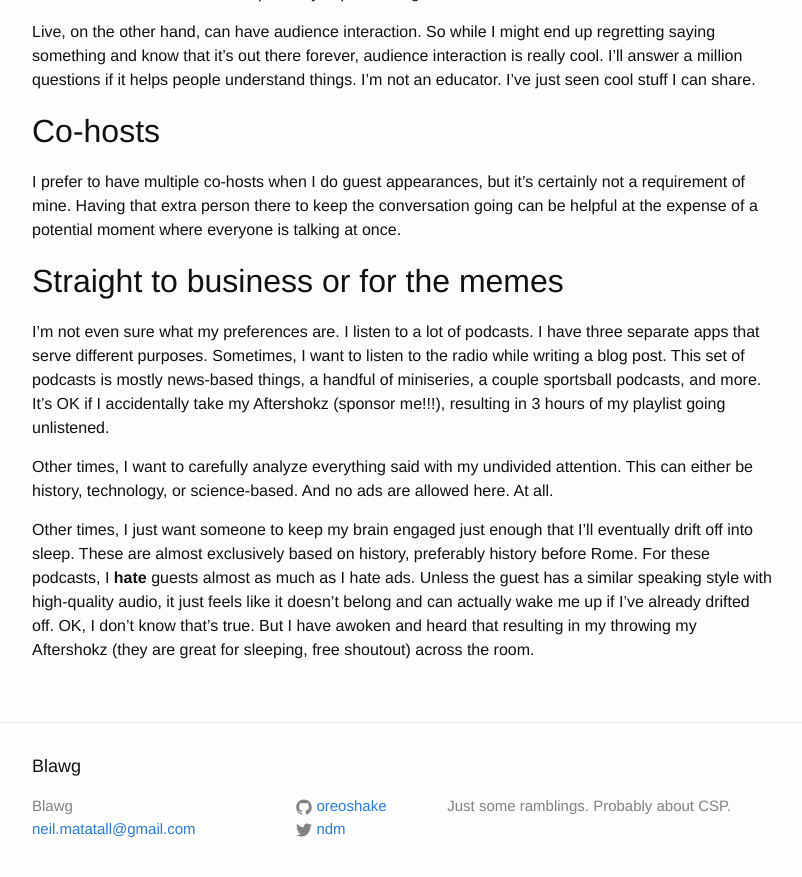
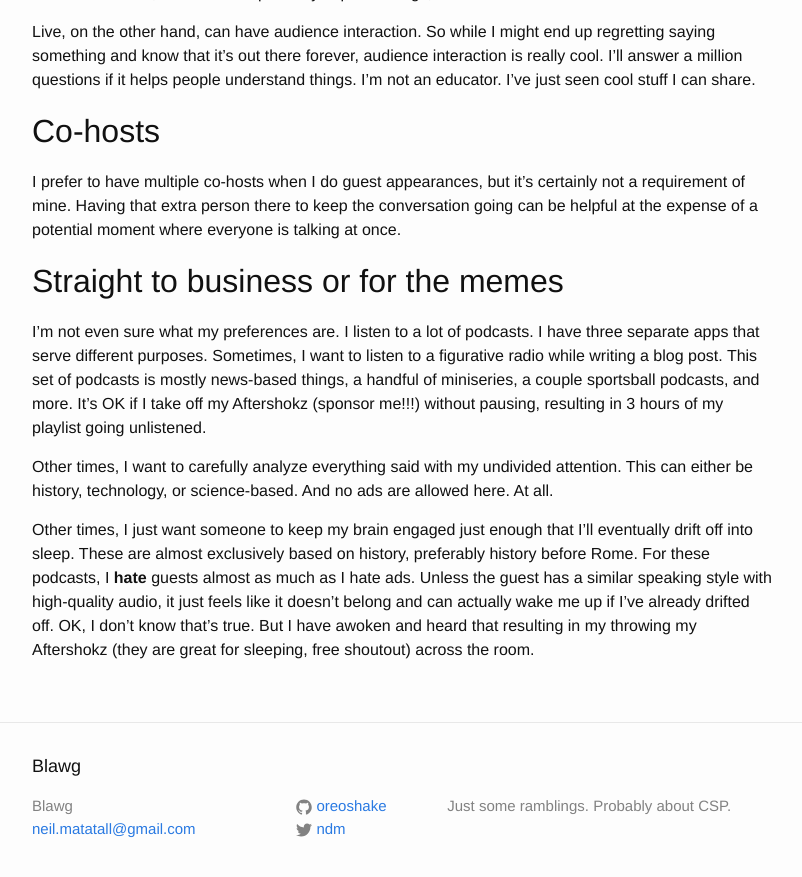
Before and after one commit to oreoshake/oreoshake.github.io, a Jekyll site: the page built from _posts/2022-02-16-the-perfect-guest-appearance-to-me.md, in a window 1280 px wide and 900 px high, scrolled down 1650 px. Shown: the top 877 px of the window, without its empty margins (238-1040 px from the left). Built offline with Jekyll 4.4.1, drawn with Linux system fonts in a browser that asks for light colours.

Commit message:
Update 2022-02-16-the-perfect-guest-appearance-to-me.md

```diff
--- a/_posts/2022-02-16-the-perfect-guest-appearance-to-me.md
+++ b/_posts/2022-02-16-the-perfect-guest-appearance-to-me.md
@@ -37,7 +37,7 @@ I prefer to have multiple co-hosts when I do guest appearances, but it's certain
 
 ## Straight to business or for the memes
 
-I'm not even sure what my preferences are. I listen to a lot of podcasts. I have three separate apps that serve different purposes. Sometimes, I want to listen to the radio while writing a blog post. This set of podcasts is mostly news-based things, a handful of miniseries, a couple sportsball podcasts, and more. It's OK if I accidentally take my Aftershokz (sponsor me!!!), resulting in 3 hours of my playlist going unlistened.
+I'm not even sure what my preferences are. I listen to a lot of podcasts. I have three separate apps that serve different purposes. Sometimes, I want to listen to a figurative radio while writing a blog post. This set of podcasts is mostly news-based things, a handful of miniseries, a couple sportsball podcasts, and more. It's OK if I take off my Aftershokz (sponsor me!!!) without pausing, resulting in 3 hours of my playlist going unlistened.
 
 Other times, I want to carefully analyze everything said with my undivided attention. This can either be history, technology, or science-based. And no ads are allowed here. At all.
 
```
